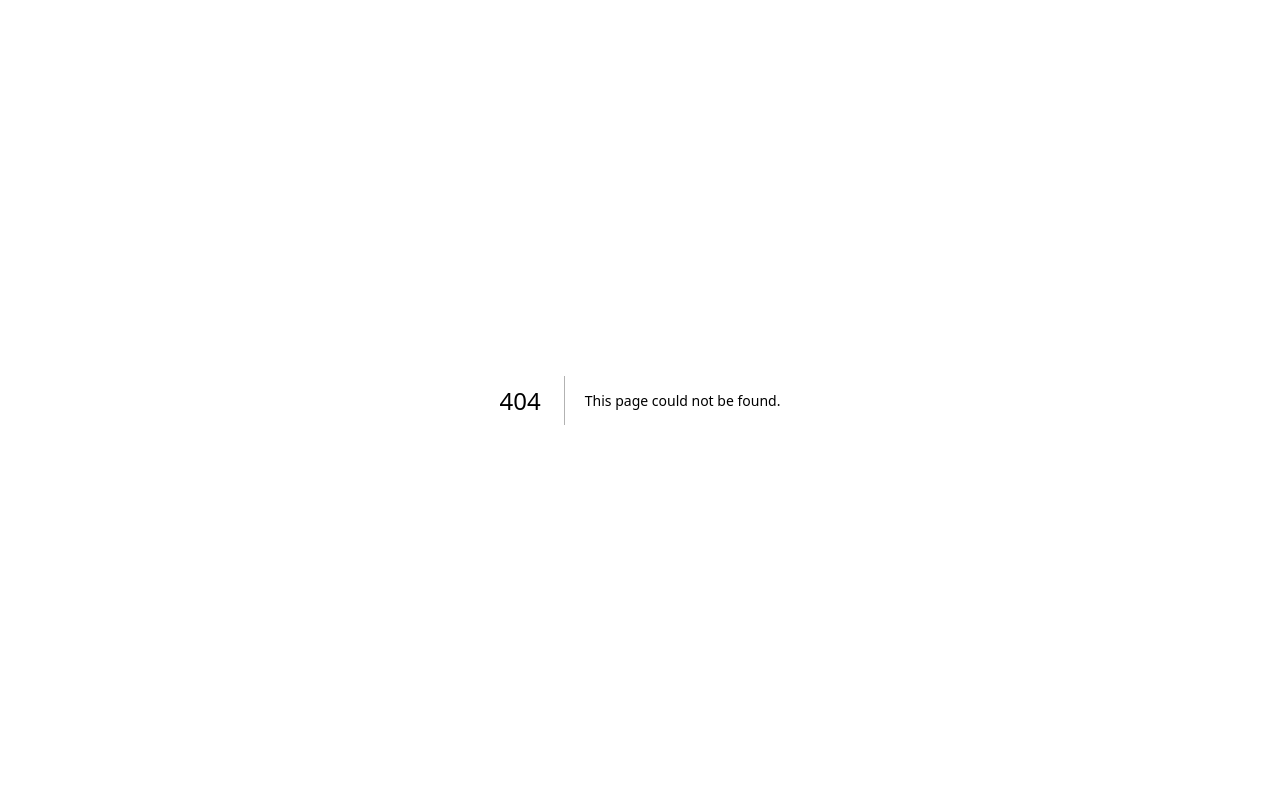
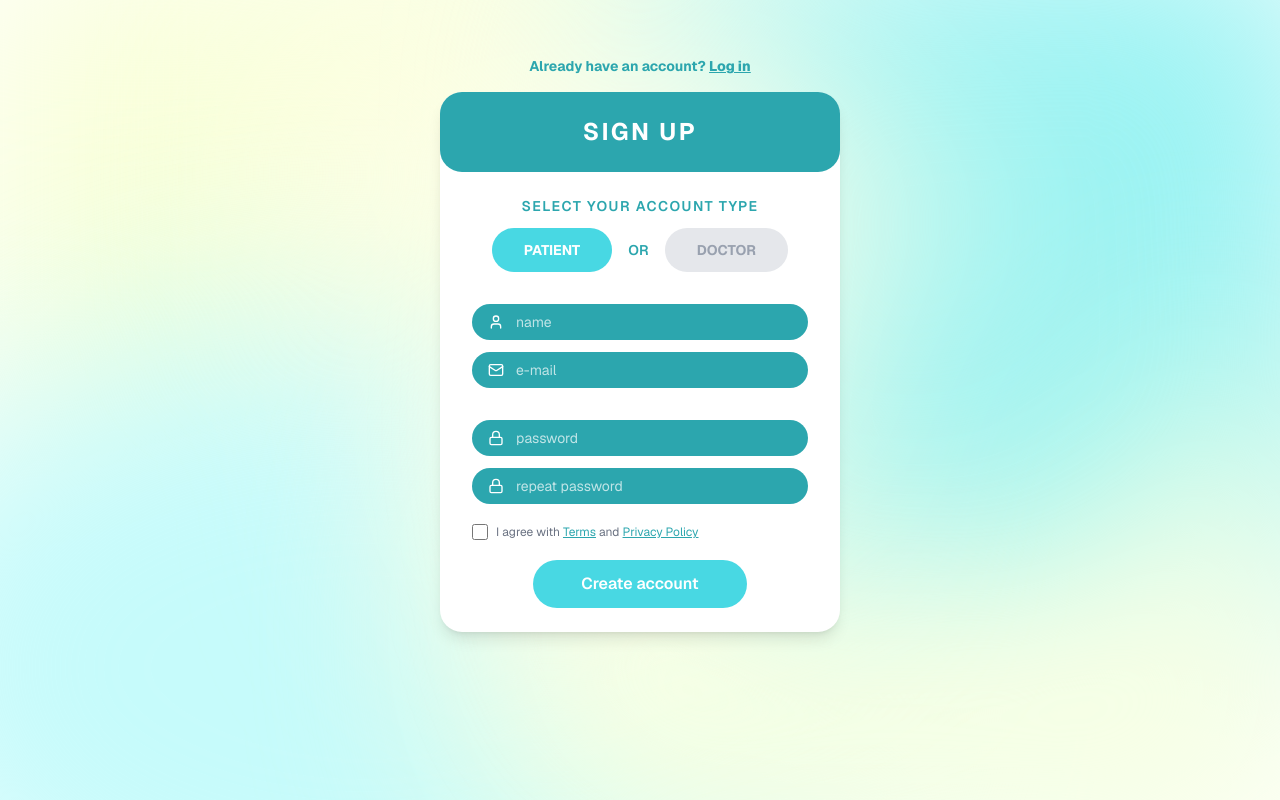
Before and after one commit to BarB256/CLInical-AI-Hospital-Support, a Next.js app in the folder webPlatform/: page /signup in a window 1280 px wide. Before the commit this address had no page. Built offline with nearby package versions, Linux system fonts and the light colour scheme.

Commit message:
(SCRUM-29)feat: add signup page with account type selection and form

```diff
--- a/webPlatform/app/globals.css
+++ b/webPlatform/app/globals.css
@@ -7,7 +7,7 @@
 @theme inline {
   --color-background: var(--background);
   --color-foreground: var(--foreground);
-  --font-sans: var(--font-sans);
+  --font-sans: var(--font-geist-sans);
   --font-mono: var(--font-geist-mono);
   --font-heading: var(--font-sans);
   --color-sidebar-ring: var(--sidebar-ring);
@@ -49,6 +49,7 @@
 }
 
 :root {
+  --font-sans: var(--font-geist-sans);
   --background: oklch(1 0 0);
   --foreground: oklch(0.145 0 0);
   --card: oklch(1 0 0);
--- /dev/null
+++ b/webPlatform/app/signup/page.tsx
@@ -0,0 +1,17 @@
+import SignUpForm from "@/components/signupPage/SignUpForm";
+
+export default function SignUpPage() {
+  return (
+    <div className="min-h-screen flex flex-col items-center justify-start pt-14 gap-4 p-4" style={{ backgroundImage: "url('/background.svg')", backgroundSize: "cover", backgroundPosition: "center", backgroundRepeat: "no-repeat" }}>
+
+      {/* already have an account */}
+      <p className="text-[#2CA6AE] text-sm font-bold">
+        Already have an account?{" "}
+        <span className="underline cursor-pointer font-extrabold">Log in</span>
+      </p>
+
+      <SignUpForm />
+
+    </div>
+  );
+}
--- a/webPlatform/components/appointmentPage/AppointmentCalendar.tsx
+++ b/webPlatform/components/appointmentPage/AppointmentCalendar.tsx
@@ -1,6 +1,6 @@
 "use client";
 
-import { useState } from "react";
+import { useState, useMemo } from "react";
 import { Calendar } from "@/components/ui/calendar";
 
 // mock appointments data - will be replaced with real data from backend later
@@ -34,7 +34,23 @@ function formatDate(date: Date): string {
 
 export default function AppointmentCalendar() {
   // tracks which day is selected - defaults to today
-  const [selectedDate, setSelectedDate] = useState<Date>(new Date());
+  const today = useMemo(() => {
+    const d = new Date();
+    d.setHours(0, 0, 0, 0);
+    return d;
+  }, []);
+  const [selectedDate, setSelectedDate] = useState<Date>(today);
+
+  const calendarModifiers = useMemo(() => ({ today }), [today]);
+  const calendarModifiersStyles = useMemo(
+    () => ({
+      today: {
+        fontWeight: "900",
+        color: "#2CA6AE",
+      },
+    }),
+    []
+  );
 
   // get appointments for the selected day
   const selectedKey = formatDate(selectedDate);
@@ -81,21 +97,22 @@ export default function AppointmentCalendar() {
       <div className="w-1.5 bg-[#2CA6AE] self-stretch mx-4 shrink-0 rounded-full" />
 
       {/* calendar widget */}
-      <div className="bg-[#2CA6AE] rounded-3xl p-4 flex-1 overflow-hidden h-full flex flex-col">
-        <div className="bg-white rounded-2xl p-4 w-full h-full flex overflow-hidden">
+      <div className="bg-[#2CA6AE] rounded-3xl p-4 flex-1 overflow-hidden flex items-center justify-center">
+        <div className="bg-white rounded-2xl p-4 w-full h-full overflow-hidden [&_button[data-day]]:aspect-auto [&_button[data-day]]:w-16 [&_button[data-day]]:mx-auto [&_button[data-day]]:py-2.5">
           <Calendar
             mode="single"
             selected={selectedDate}
             onSelect={(date) => date && setSelectedDate(date)}
-            // Make everything flex/h-full to force rows to stretch vertically
-            className="w-full h-full flex [&>div]:w-full [&>div]:h-full [&_.rdp-months]:w-full [&_.rdp-months]:h-full [&_.rdp-month]:w-full [&_.rdp-month]:h-full [&_.rdp-month]:flex [&_.rdp-month]:flex-col [&_table]:w-full [&_table]:flex-1 [&_table]:flex [&_table]:flex-col [&_thead]:w-full [&_thead]:flex [&_tr]:w-full [&_tr]:flex [&_tr]:justify-between [&_tbody]:w-full [&_tbody]:flex-1 [&_tbody]:flex [&_tbody]:flex-col [&_tbody_tr]:flex-1 [&_th]:flex-1 [&_th]:flex [&_th]:justify-center [&_th]:items-center [&_td]:flex-1 [&_td]:p-0 [&_.rdp-day]:w-full [&_.rdp-day]:h-full [&_.rdp-day]:aspect-auto [&_.rdp-day]:text-lg [&_.rdp-day]:flex [&_.rdp-day]:items-center [&_.rdp-day]:justify-center"
-            modifiers={{ today: new Date() }}
-            modifiersStyles={{
-              today: {
-                fontWeight: "900",
-                color: "#2CA6AE",
-              },
+            classNames={{
+              root: "w-full",
+              month: "flex w-full flex-col gap-3",
+              month_caption: "flex h-8 w-full items-center justify-center px-(--cell-size)",
+              day: "group/day relative h-10 mt-4 w-full rounded-(--cell-radius) p-0 text-center select-none [&:last-child[data-selected=true]_button]:rounded-r-(--cell-radius) [&:first-child[data-selected=true]_button]:rounded-l-(--cell-radius)",
+              week: "flex w-full mt-0",
+              today: "font-semibold [&_button]:bg-[#E8F3F4] [&_button]:rounded-lg",
             }}
+            modifiers={calendarModifiers}
+            modifiersStyles={calendarModifiersStyles}
           />
         </div>
       </div>
--- /dev/null
+++ b/webPlatform/components/signupPage/SignUpForm.tsx
@@ -0,0 +1,117 @@
+"use client";
+
+import { useState } from "react";
+import { User, Mail, Lock } from "lucide-react";
+
+type AccountType = "patient" | "doctor";
+
+export default function SignUpForm() {
+  const [accountType, setAccountType] = useState<AccountType>("patient");
+
+  return (
+    <div className="bg-white rounded-3xl shadow-lg w-full max-w-[400px] overflow-hidden">
+
+      {/* teal header */}
+      <div className="bg-[#2CA6AE] py-6 px-8 rounded-b-3xl">
+        <h1 className="text-white font-bold text-2xl tracking-widest text-center">SIGN UP</h1>
+      </div>
+
+      {/* form content */}
+      <div className="px-8 py-6 flex flex-col gap-5">
+
+        {/* account type selector */}
+        <div className="flex flex-col items-center gap-3 mb-3">
+          <p className="text-[#2CA6AE] font-semibold text-sm tracking-widest">SELECT YOUR ACCOUNT TYPE</p>
+          <div className="flex items-center gap-4">
+
+            <button
+              onClick={() => setAccountType("patient")}
+              className={`px-8 py-3 rounded-full font-bold text-sm transition-all
+                ${accountType === "patient"
+                  ? "bg-[#48D8E3] text-white"
+                  : "bg-gray-200 text-gray-400"
+                }`}
+            >
+              PATIENT
+            </button>
+
+            <span className="text-[#2CA6AE] text-sm font-semibold">OR</span>
+
+            <button
+              onClick={() => setAccountType("doctor")}
+              className={`px-8 py-3 rounded-full font-bold text-sm transition-all
+                ${accountType === "doctor"
+                  ? "bg-[#48D8E3] text-white"
+                  : "bg-gray-200 text-gray-400"
+                }`}
+            >
+              DOCTOR
+            </button>
+
+          </div>
+        </div>
+
+        {/* name and email group */}
+        <div className="flex flex-col gap-3">
+          <div className="flex items-center gap-3 bg-[#2CA6AE] rounded-full px-4 py-2">
+            <User className="h-4 w-4 text-white shrink-0" />
+            <input
+              type="text"
+              placeholder="name"
+              className="bg-transparent text-white placeholder-white/70 outline-none w-full text-sm"
+            />
+          </div>
+
+          <div className="flex items-center gap-3 bg-[#2CA6AE] rounded-full px-4 py-2 mb-3">
+            <Mail className="h-4 w-4 text-white shrink-0" />
+            <input
+              type="email"
+              placeholder="e-mail"
+              className="bg-transparent text-white placeholder-white/70 outline-none w-full text-sm"
+            />
+          </div>
+        </div>
+
+        {/* password group */}
+        <div className="flex flex-col gap-3">
+          <div className="flex items-center gap-3 bg-[#2CA6AE] rounded-full px-4 py-2">
+            <Lock className="h-4 w-4 text-white shrink-0" />
+            <input
+              type="password"
+              placeholder="password"
+              className="bg-transparent text-white placeholder-white/70 outline-none w-full text-sm"
+            />
+          </div>
+
+          <div className="flex items-center gap-3 bg-[#2CA6AE] rounded-full px-4 py-2">
+            <Lock className="h-4 w-4 text-white shrink-0" />
+            <input
+              type="password"
+              placeholder="repeat password"
+              className="bg-transparent text-white placeholder-white/70 outline-none w-full text-sm"
+            />
+          </div>
+        </div>
+
+        {/* terms checkbox */}
+        <div className="flex items-center gap-2">
+          <input type="checkbox" className="accent-[#2CA6AE] h-4 w-4 cursor-pointer" />
+          <p className="text-gray-500 text-xs">
+            I agree with{" "}
+            <span className="text-[#2CA6AE] underline cursor-pointer">Terms</span>
+            {" "}and{" "}
+            <span className="text-[#2CA6AE] underline cursor-pointer">Privacy Policy</span>
+          </p>
+        </div>
+
+        {/* create account button */}
+        <div className="flex justify-center">
+          <button className="bg-[#48D8E3] text-white font-semibold py-3 px-12 rounded-full hover:scale-105 transition-all">
+            Create account
+          </button>
+        </div>
+
+      </div>
+    </div>
+  );
+}
```
Also changed, not shown: webPlatform/public/background.svg (added).
